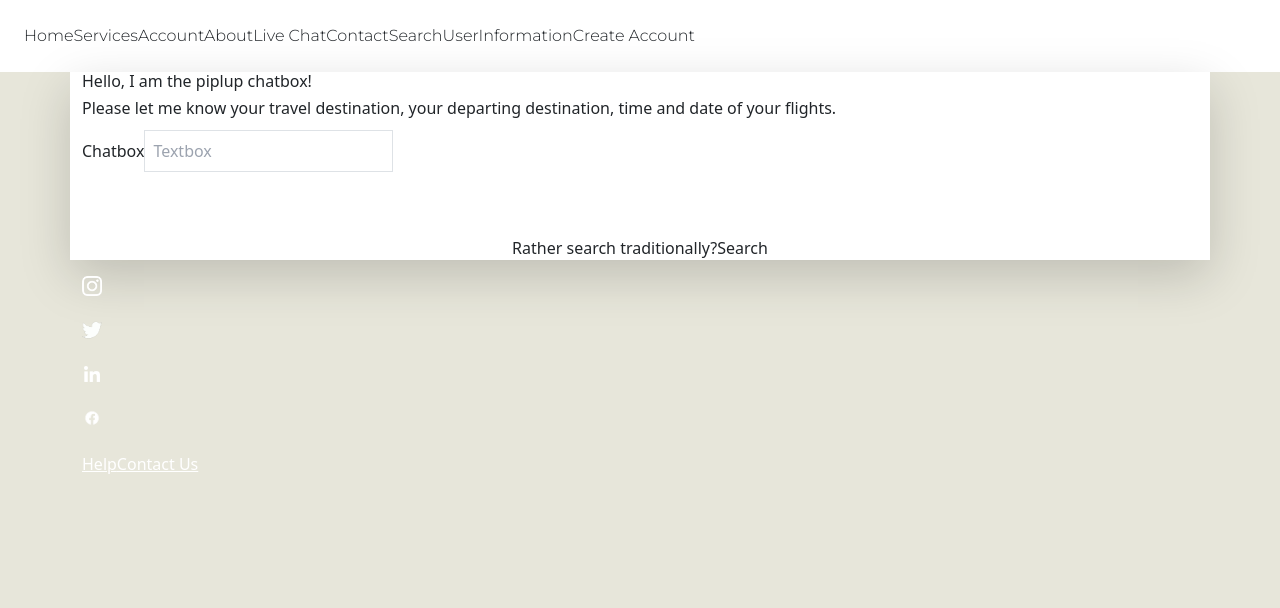
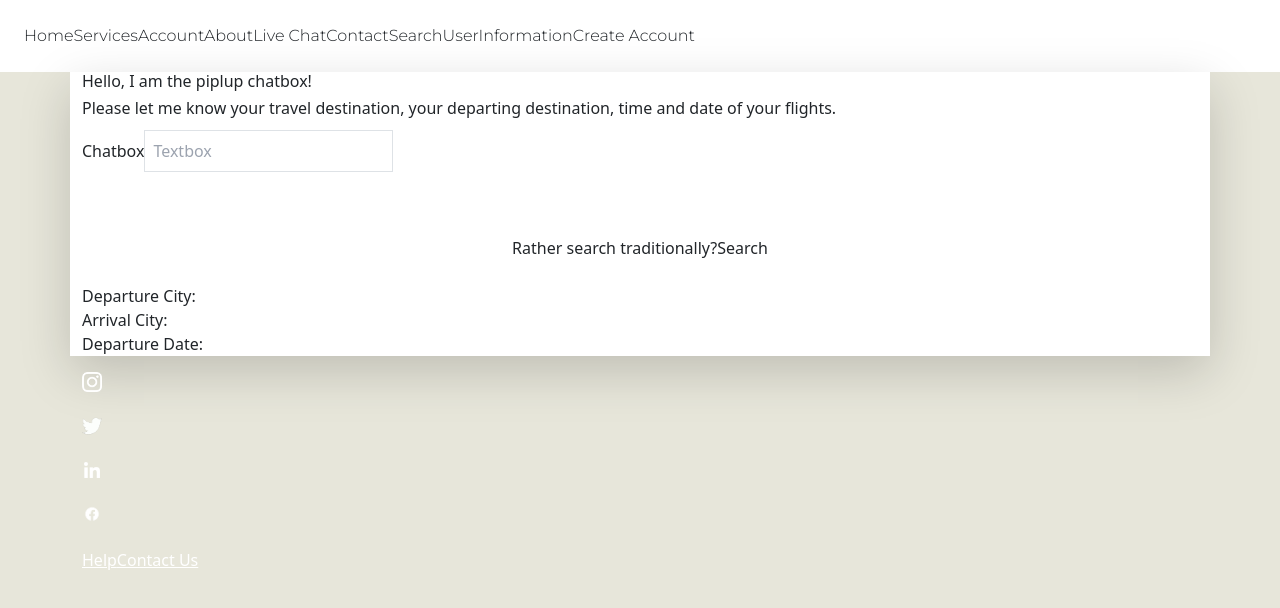
Before and after one commit to daigza09/Piplup-Travel-Buddy, a React (Vite) app in the folder frontend/: page /LiveChat in a window 1280 px wide. Shown: the top 608 px of the page. Built offline with nearby package versions, Linux system fonts and the light colour scheme.

Commit message:
testing testing

```diff
--- a/frontend/src/pages/LiveChat.jsx
+++ b/frontend/src/pages/LiveChat.jsx
@@ -1,34 +1,69 @@
 import React, { useState } from "react";
-import { Link } from "react-router-dom"; // Import Link from react-router-dom
+import { Link } from "react-router-dom";
+import usCities from './usCities';
 
 function LiveChat() {
-    // State variables to hold user input
   const [userInput, setUserInput] = useState("");
+  const [departureCity, setDepartureCity] = useState(null);
+  const [arrivalCity, setArrivalCity] = useState(null);
+  const [departureDate, setDepartureDate] = useState(null);
 
-    // Function to handle form submission
   const handleSubmit = (e) => {
     e.preventDefault();
-        // Add logic to handle form submission (e.g., API call for authentication)
-        console.log("Email:", userInput);
+
+    // Use the parsing script to extract information
+    const parsedInfo = parseFlightRequest(userInput);
+
+    // Update state with extracted information
+    setDepartureCity(parsedInfo.departureCity);
+    setArrivalCity(parsedInfo.arrivalCity);
+    setDepartureDate(parsedInfo.departureDate);
+
     // Reset form fields after submission
-        setuserInput("");
+    setUserInput("");
   };
+
+  // Parsing script function
+  function parseFlightRequest(requestString) {
+    const departureCityRegex = /from\s+([^\s]+)\s+to/i;
+    const arrivalCityRegex = /to\s+([^\s]+(?:\s+[^\s]+)?)\s/i;
+    const departureDateRegex = /leaves\s+of\s+([^\s]+)/i;
+
+    const departureCityMatch = requestString.match(departureCityRegex);
+    const arrivalCityMatch = requestString.match(arrivalCityRegex);
+    const departureDateMatch = requestString.match(departureDateRegex);
+
+    const departureCity = departureCityMatch ? checkCity(departureCityMatch[1]) : null;
+    const arrivalCity = arrivalCityMatch ? checkCity(arrivalCityMatch[1]) : null;
+    const departureDate = departureDateMatch ? departureDateMatch[1] : null;
+
+    return {
+      departureCity,
+      arrivalCity,
+      departureDate,
+    };
+  }
+
+  function checkCity(city) {
+    const formattedCity = city.toLowerCase().split(' ').map(word => word.charAt(0).toUpperCase() + word.slice(1)).join(' ');
+    return usCities.includes(formattedCity) ? formattedCity : null;
+  }
 
   return (
     <div className="flex items-center justify-center min-h-screen bg-gradient-to-b from-white via-blue-200 to-gray-300">
-            <div className="container mx-auto bg-white rounded-md shadow-lg p-10  w-full " style={{ width: '100%', height: 'auto' }}>
+      <div className="container mx-auto bg-white rounded-md shadow-lg p-10 w-full" style={{ width: '100%', height: 'auto' }}>
         <h2 className="text-2xl font-semibold text-blue-500 mb-2">Hello, I am the piplup chatbox! </h2>
         <h2 className="text-2xl font-semibold text-blue-500 mb-2">Please let me know your travel destination, your departing destination, time and date of your flights. </h2>
         <form onSubmit={handleSubmit}>
           <div className="mb-6">
             <label htmlFor="userInput" className="block text-sm font-medium text-gray-700">Chatbox</label>
             <input
-                            type="userInput"
+              type="text"
               id="userInput"
               className="mt-1 p-2 border border-gray-300 rounded-md w-full focus:outline-none focus:border-blue-500"
               placeholder="Textbox"
               value={userInput}
-                            onChange={(e) => setuserInput(e.target.value)}
+              onChange={(e) => setUserInput(e.target.value)}
               required
             />
           </div>
@@ -40,6 +75,11 @@ function LiveChat() {
           <span className="text-sm text-gray-600">Rather search traditionally?</span>
           <Link to="/Search" className="text-blue-500 hover:underline ml-1">Search</Link>
         </div>
+        <div className="mt-4">
+          <p>Departure City: {departureCity}</p>
+          <p>Arrival City: {arrivalCity}</p>
+          <p>Departure Date: {departureDate}</p>
+        </div>
       </div>
     </div>
   );
```
Also changed, not shown: frontend/src/pages/usCities.jsx (added). Lines whose indentation alone changed are shown as unchanged.
